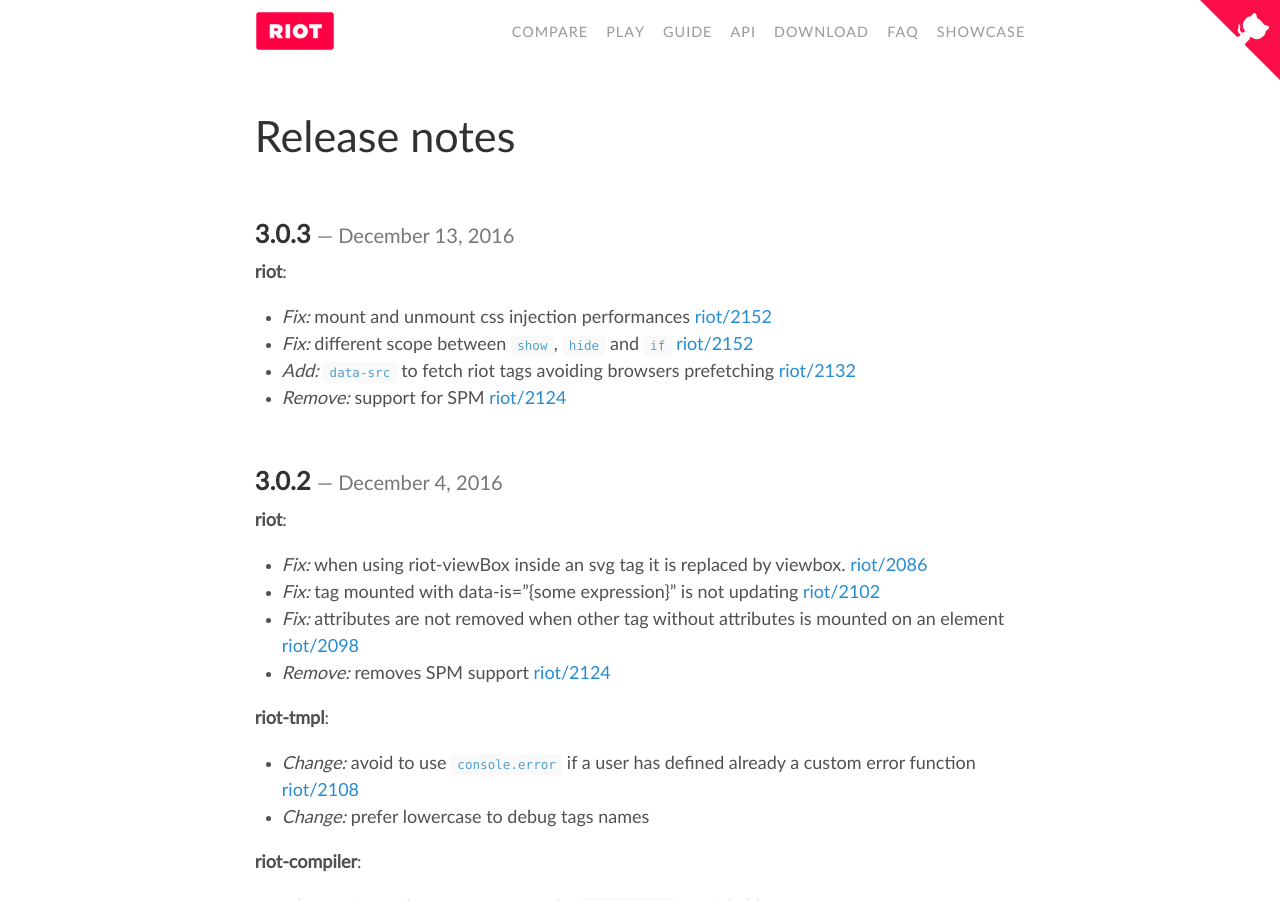
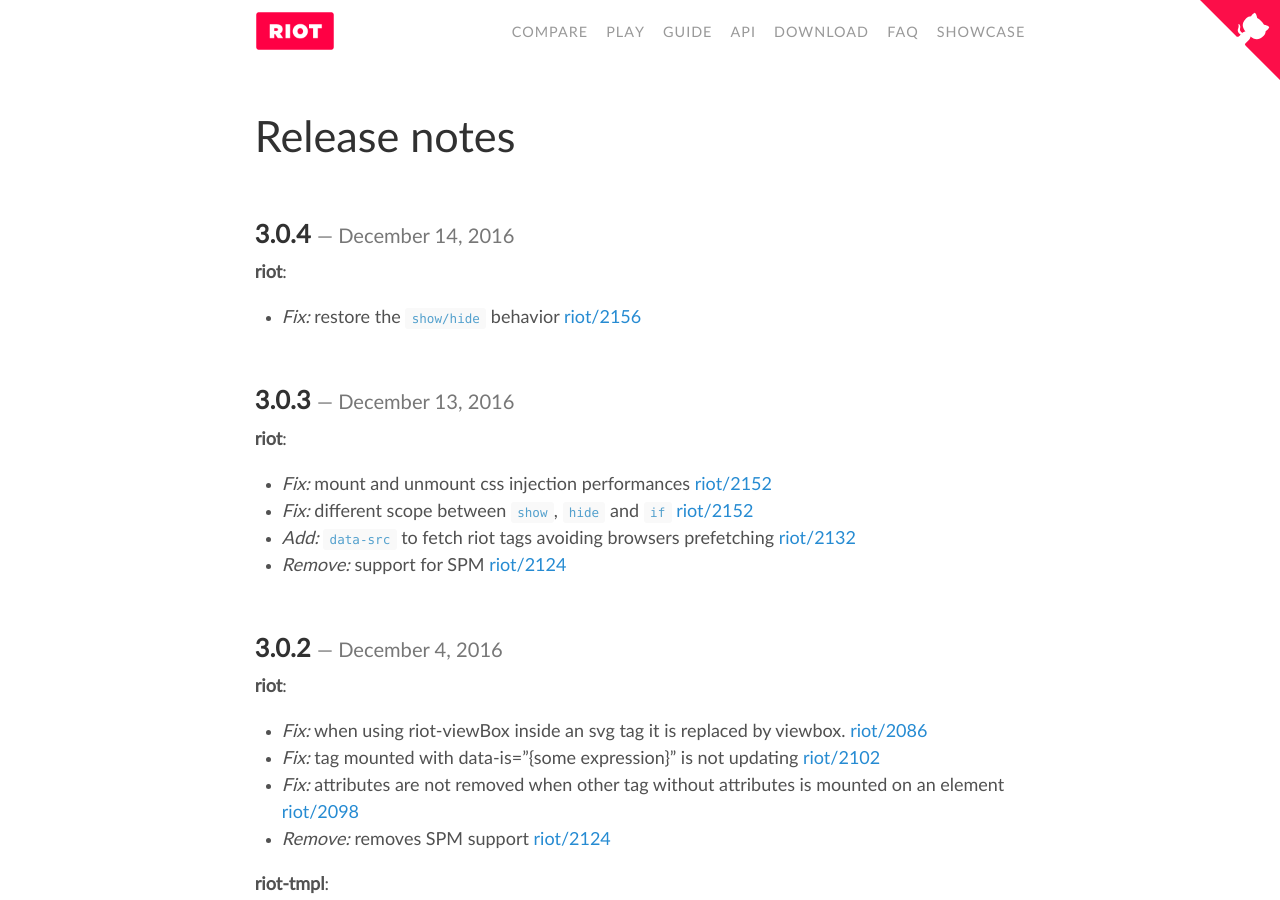
Before and after one commit to riot/riot.github.io, a Jekyll site: the page built from release-notes.md, in a window 1280 px wide and 900 px high. Built offline with Jekyll 4.4.1, drawn with Linux system fonts in a browser that asks for light colours; nearby versions of some CDN libraries; emoji names are drawn with the system emoji font.

Commit message:
added: release notes

```diff
--- a/_config.yml
+++ b/_config.yml
@@ -42,9 +42,9 @@
 minor_version:       3.0
 v2_minor_version:    2.6
 
-version:             3.0.3
+version:             3.0.4
 v2_version:          2.6.7
-release_date:        December 13
+release_date:        December 14
 version_slurp:       More stable than ever before
 v2_version_slurp:    Fix rendering of tags containing SVGs
 repo:                https://github.com/riot/riot
--- a/release-notes.md
+++ b/release-notes.md
@@ -5,6 +5,12 @@
 ---
 
 # {{ page.title }}
+
+## 3.0.4 *December 14, 2016*
+
+__riot__:
+
+  - _Fix:_ restore the `show/hide` behavior [riot/2156](https://github.com/riot/riot/issues/2156)
 
 ## 3.0.3 *December 13, 2016*
 
```
